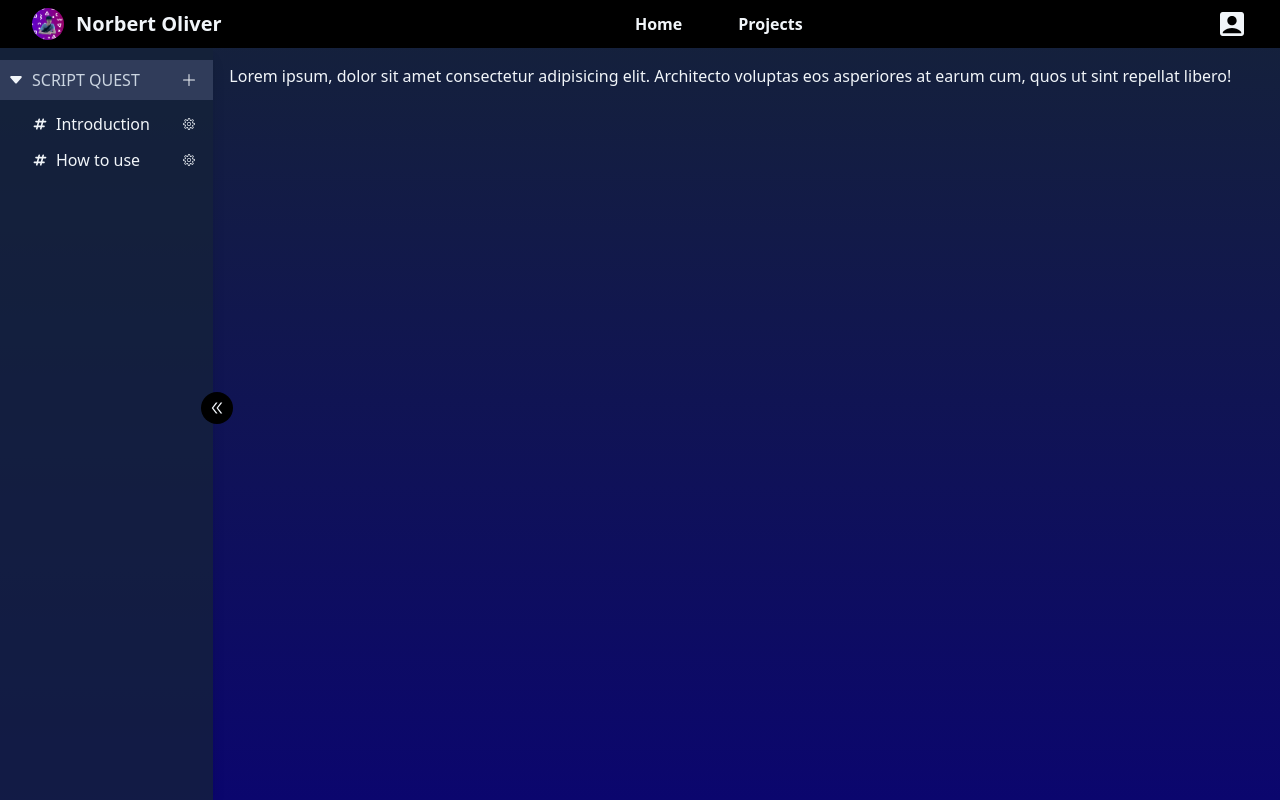
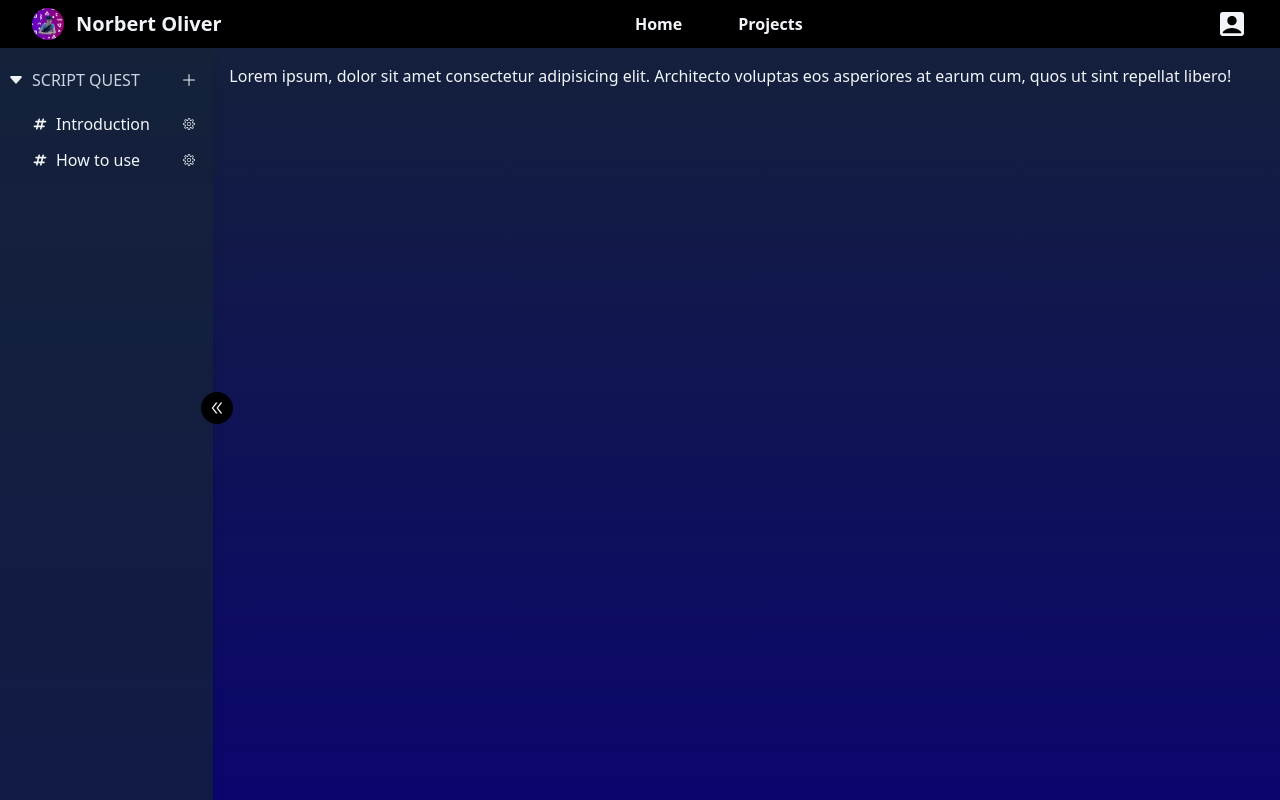
Before and after one commit to pewpewnor/old-portfolio-website, a Next.js app: page /projects in a window 1280 px wide. Built offline with nearby package versions, Linux system fonts and the light colour scheme.

Commit message:
style: use old hover color

```diff
--- a/src/page/workspace/ChannelSection.tsx
+++ b/src/page/workspace/ChannelSection.tsx
@@ -22,7 +22,7 @@ const ChannelSection: FC<ChannelSectionProps> = (
 	return (
 		<>
 			<div
-				className="group my-2 flex select-none justify-between bg-light-shade-blue py-2 pl-2 pr-4 hover:bg-slate-600"
+				className="group my-2 flex select-none justify-between py-2 pl-2 pr-4 hover:bg-light-shade-blue"
 				onClick={toggleChannelSectionDropdown}
 			>
 				{/* Left section */}
```
